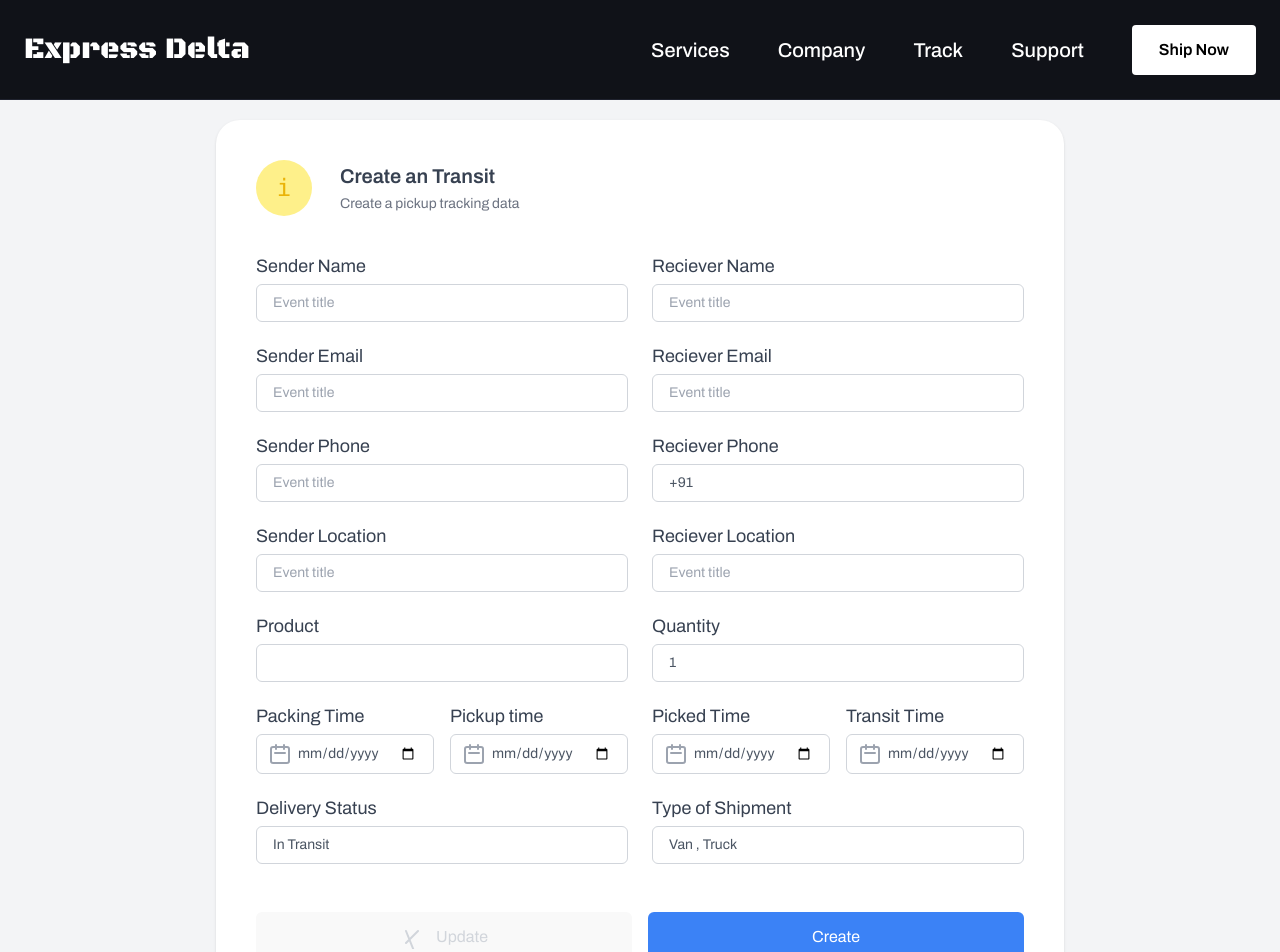
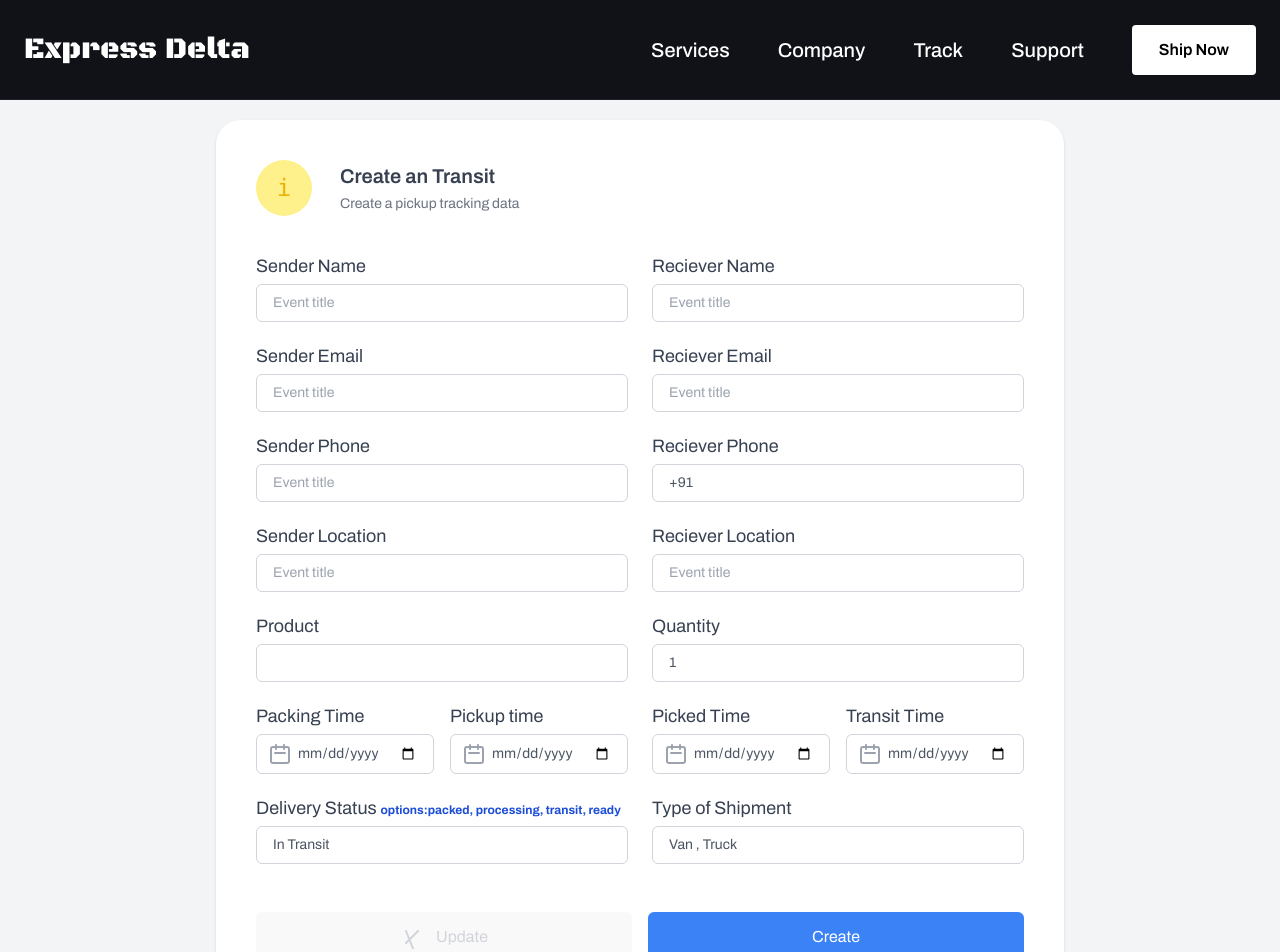
Before and after one commit to uzochukwuV/delivery-software, a React (Vite) app: page /admin/product/1 in a window 1280 px wide. Shown: the top 952 px of the page. Built offline with nearby package versions, Linux system fonts and the light colour scheme; no server answers; the database is empty; a web font is replaced by a local one.

Commit message:
packed in

```diff
--- a/src/pages/admin/components/createProductForm.tsx
+++ b/src/pages/admin/components/createProductForm.tsx
@@ -132,8 +132,8 @@ function CreateProductForm() {
               </div>
             </div>
             <div className="flex flex-col">
-              <label className="leading-loose">Delivery Status</label>
-              <input required value={(data as ProductInterface).deliver_status} name="deliver_status" onChange={handleChange} type="text" className="px-4 py-2 border focus:ring-gray-500 focus:border-gray-900 w-full sm:text-sm border-gray-300 rounded-md focus:outline-none text-gray-600" placeholder="Optional"/>
+              <label className="leading-loose">Delivery Status <span className=" text-xs text-blue-700 font-bold">options:packed, processing, transit, ready</span></label>
+              <input required value={(data as ProductInterface).deliver_status} name="deliver_status" onChange={handleChange} type="text" className="px-4 py-2 border focus:ring-gray-500 focus:border-gray-900 w-full sm:text-sm border-gray-300 rounded-md focus:outline-none text-gray-600" placeholder="packed, processing, transit, ready"/>
             </div>
           </div>
           {/*  */}
```
